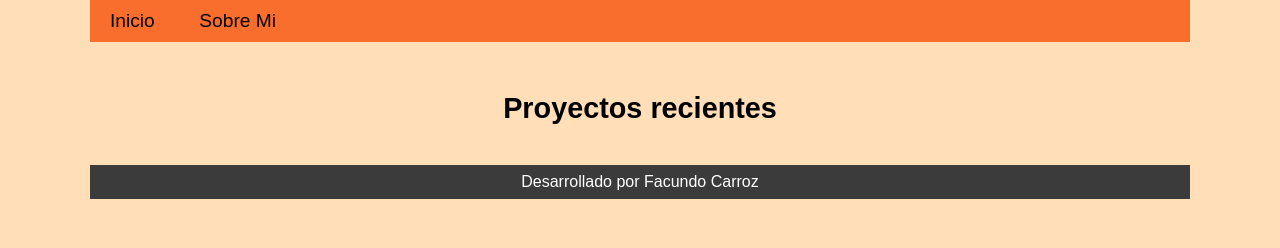
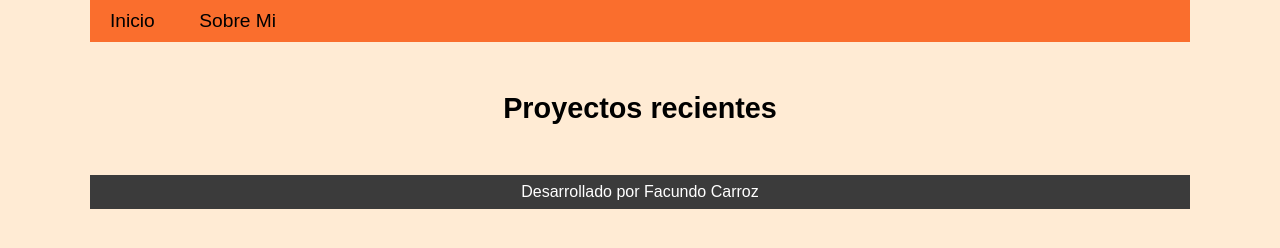
Before and after one commit to Facundo-prog/facundo-prog.github.io, a plain HTML site: page index.html in a window 1280 px wide. Drawn offline with Linux system fonts and the light colour scheme; no server answers.

Commit message:
CSS updated

```diff
--- a/index.css
+++ b/index.css
@@ -7,7 +7,7 @@ body{
     --fondoClaro:rgb(255, 143, 92);
     --fondoOscuro:rgb(250, 110, 45);
 
-    background-color:rgb(255, 222, 184);
+    background-color:rgba(255, 222, 184, 0.6);
     margin:0px;
     padding:0px;
     font-family: sans-serif,Helvetica,Arial;
@@ -170,6 +170,31 @@ body{
 }
 
 
+.subtitulo{
+    margin:40px 20px 0px 20px;
+    font-size: 1.2rem;
+    color:rgb(68, 47, 253);
+    padding:0px;
+    text-align: left;
+}
+
+.subtitulo_texto{
+    font-size: 1.1rem;
+    text-align: left;
+    margin:0px 20px;
+    padding:0px;
+}
+
+.texto{
+    margin:10px 20px;
+    padding: 0px;
+    font-size: 0.95rem;
+    text-align: left;
+    border-radius: 3px;
+    color:rgb(0, 0, 0);
+}
+
+
 .boton_mostrarTodo{
     display: none;
     margin:20px auto;
@@ -191,7 +216,7 @@ body{
 footer{
     background-color:var(--colorMenu);
     padding:0px;
-    margin-top: 40px;
+    margin-top: 50px;
 }
 
 .texto_footer{
--- a/profile.css
+++ /dev/null
@@ -1,31 +0,0 @@
-.subtitulo{
-    margin:40px 20px 0px 20px;
-    font-size: 1.2rem;
-    color:rgb(68, 47, 253);
-    padding:0px;
-    text-align: left;
-}
-
-.subtitulo_texto{
-    font-size: 1.1rem;
-    text-align: left;
-    margin:0px 20px;
-    padding:0px;
-}
-
-.texto{
-    margin:10px 20px;
-    padding: 0px;
-    font-size: 0.95rem;
-    text-align: left;
-    border-radius: 3px;
-    color:rgb(0, 0, 0);
-}
-
-
-footer{
-    position: fixed;
-    bottom: 0px;
-    left: 0px;
-    right: 0px;
-}
```
